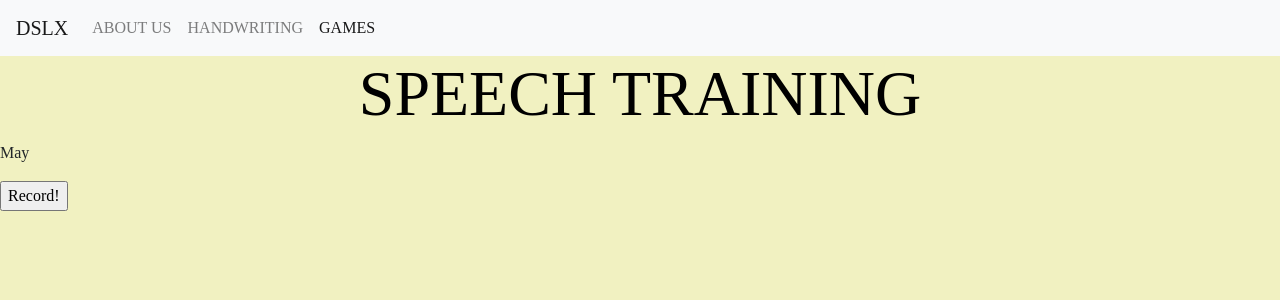
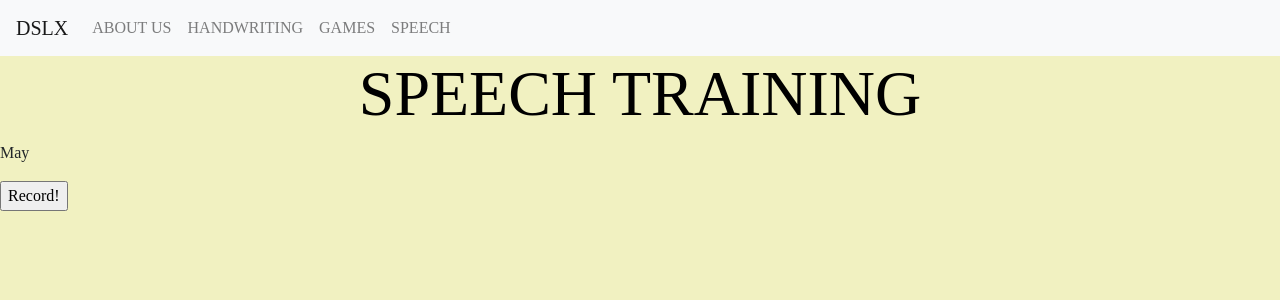
Before and after one commit to alvii147/DSLX_Academy, a Flask app: page /speech/ in a window 1280 px wide. Shown: the top 300 px of the page. Run offline with Flask 2, Linux system fonts and the light colour scheme; parts of the project's set-up code (start-up, migrations or seed data) failed here and were passed over; some libraries are stand-ins or nearby versions.

Commit message:
Added speech tab to navbar

```diff
--- a/templates/games.html
+++ b/templates/games.html
@@ -19,6 +19,9 @@
 <li class="nav-item active">
     <a class="nav-link" href="/games/">GAMES<span class="sr-only">(current)</span></a>
 </li>
+<li class="nav-item">
+    <a class="nav-link" href="/speech/">SPEECH</a>
+</li>
 {% endblock %}
 
 {% block header %}
--- a/templates/hwp.html
+++ b/templates/hwp.html
@@ -39,6 +39,9 @@
 <li class="nav-item">
     <a class="nav-link" href="/games/">GAMES</a>
 </li>
+<li class="nav-item">
+    <a class="nav-link" href="/speech/">SPEECH</a>
+</li>
 {% endblock %}
 
 {% block header %}
--- a/templates/hwp_results.html
+++ b/templates/hwp_results.html
@@ -36,6 +36,9 @@
 <li class="nav-item">
     <a class="nav-link" href="/games/">GAMES</a>
 </li>
+<li class="nav-item">
+    <a class="nav-link" href="/speech/">SPEECH<span class="sr-only">(current)</span></a>
+</li>
 {% endblock %}
 
 {% block header %}
--- a/templates/speech.html
+++ b/templates/speech.html
@@ -16,8 +16,11 @@
 <li class="nav-item">
     <a class="nav-link" href="/handwriting/">HANDWRITING</a>
 </li>
-<li class="nav-item active">
-    <a class="nav-link" href="/games/">GAMES<span class="sr-only">(current)</span></a>
+<li class="nav-item">
+    <a class="nav-link" href="/games/">GAMES</a>
+</li>
+<li class="nav-item">
+    <a class="nav-link" href="/speech/">SPEECH<span class="sr-only">(current)</span></a>
 </li>
 {% endblock %}
 
--- a/templates/speech_results.html
+++ b/templates/speech_results.html
@@ -19,6 +19,9 @@
 <li class="nav-item active">
     <a class="nav-link" href="/games/">GAMES<span class="sr-only">(current)</span></a>
 </li>
+<li class="nav-item">
+    <a class="nav-link" href="/speech/">SPEECH</a>
+</li>
 {% endblock %}
 
 {% block header %}
```
